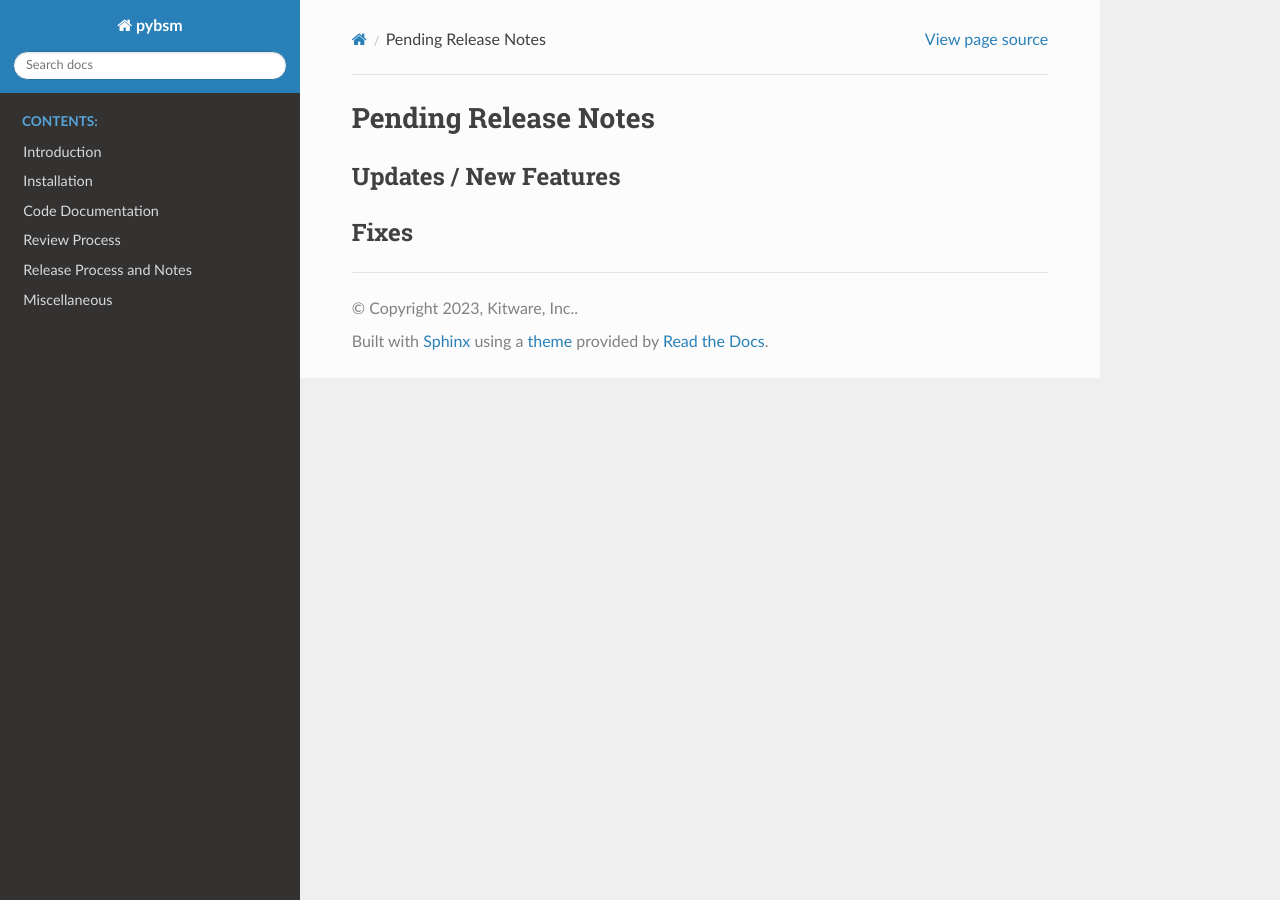
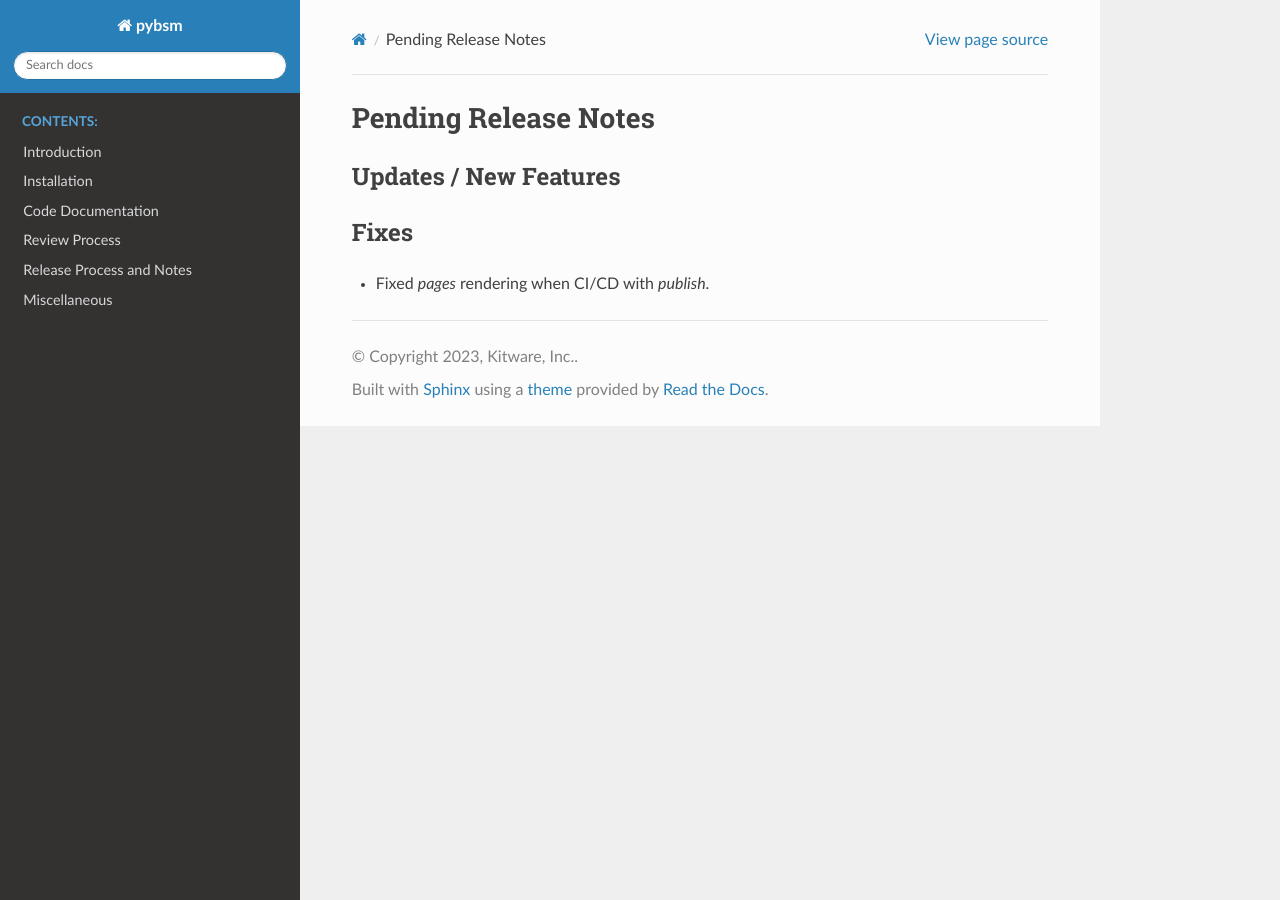
Before and after one commit to Kitware/pybsm, a Sphinx documentation site: the page built from docs/release_notes/pending_release.rst, in a window 1280 px wide. Built offline with Sphinx 7.4.7 and the Read the Docs theme 2.0.0, drawn with Linux system fonts in a browser that asks for light colours.

Commit message:
Put a hotfix in to correct CI/CD on publish.

```diff
--- a/docs/release_notes/pending_release.rst
+++ b/docs/release_notes/pending_release.rst
@@ -6,3 +6,5 @@ Updates / New Features
 
 Fixes
 -----
+
+* Fixed `pages` rendering when CI/CD with `publish`.
```
Also changed, not shown: 1 other file.
